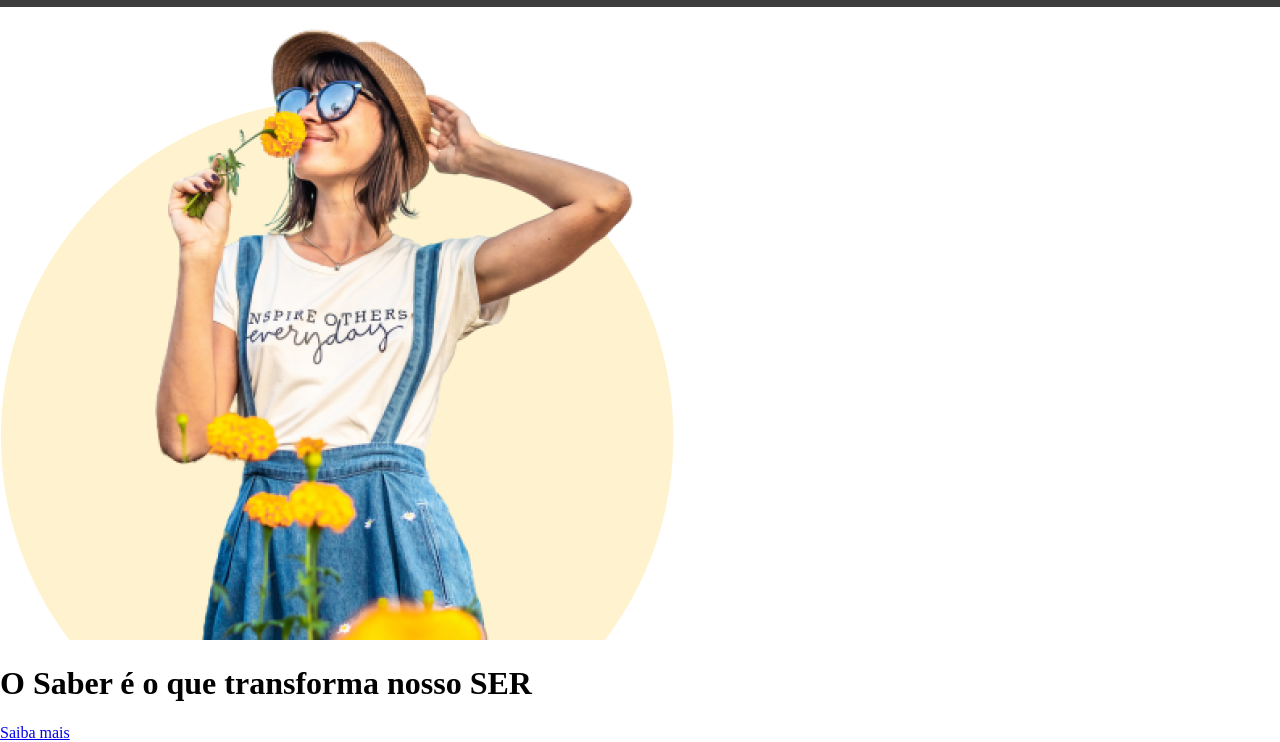
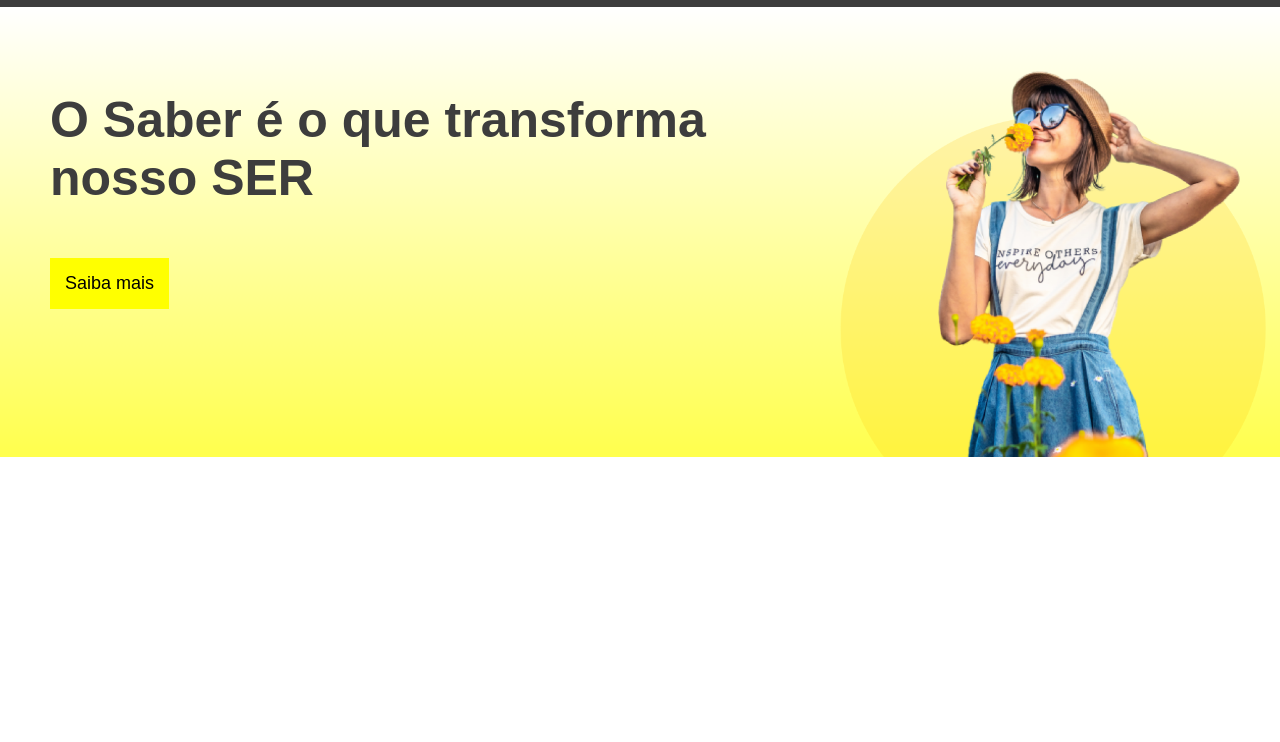
Before and after one commit to DaniloAnndrade/Moda-Ora, a plain HTML site: page index.html in a window 1280 px wide. Shown: the part 105-847 px from the top of the page. After the commit the page ends 800 px from the top, so only its background shows below. Drawn offline with Linux system fonts and the light colour scheme.

Commit message:
hero-top-ok

```diff
--- a/Color.css
+++ b/Color.css
@@ -1,5 +1,7 @@
 @charset "UFT-8";
 
+
+/*Menu*/
 body{margin: 0;}
 
 
@@ -22,3 +24,31 @@ li{ cursor:pointer;
 
 li:hover{
     color: white;}
+
+/*Hero top*/
+
+
+.hero-top{
+    padding-left: 50px;
+    padding-top: 50px;
+    height: 400px;
+    width: auto;
+    display: flex;
+    background: linear-gradient( white ,rgba(255, 255, 0, 0.699));}
+
+.inf-hero-top{
+
+}
+
+.inf-hero-top h1{color: rgb(61, 61, 61) ;
+    font-family: Arial, Helvetica, sans-serif;
+    font-size: 50px;
+}
+
+.inf-hero-top p{
+    font-size: large;
+    display: inline-block;
+    padding: 15px;
+    background-color: yellow;
+    font-family: Arial, Helvetica, sans-serif;
+}
--- a/index.html
+++ b/index.html
@@ -20,9 +20,11 @@
 
     <main>
         <div class="hero-top">
+            <div class="inf-hero-top">
+                <h1>O Saber é o que transforma nosso SER</h1>
+                <p>Saiba mais</p>
+            </div>
             <img src="imagens/HeroImage.png" alt="moça">
-            <h1>O Saber é o que transforma nosso SER</h1>
-            <a href="#">Saiba mais</a>
         </div>
     </main>
 
```
